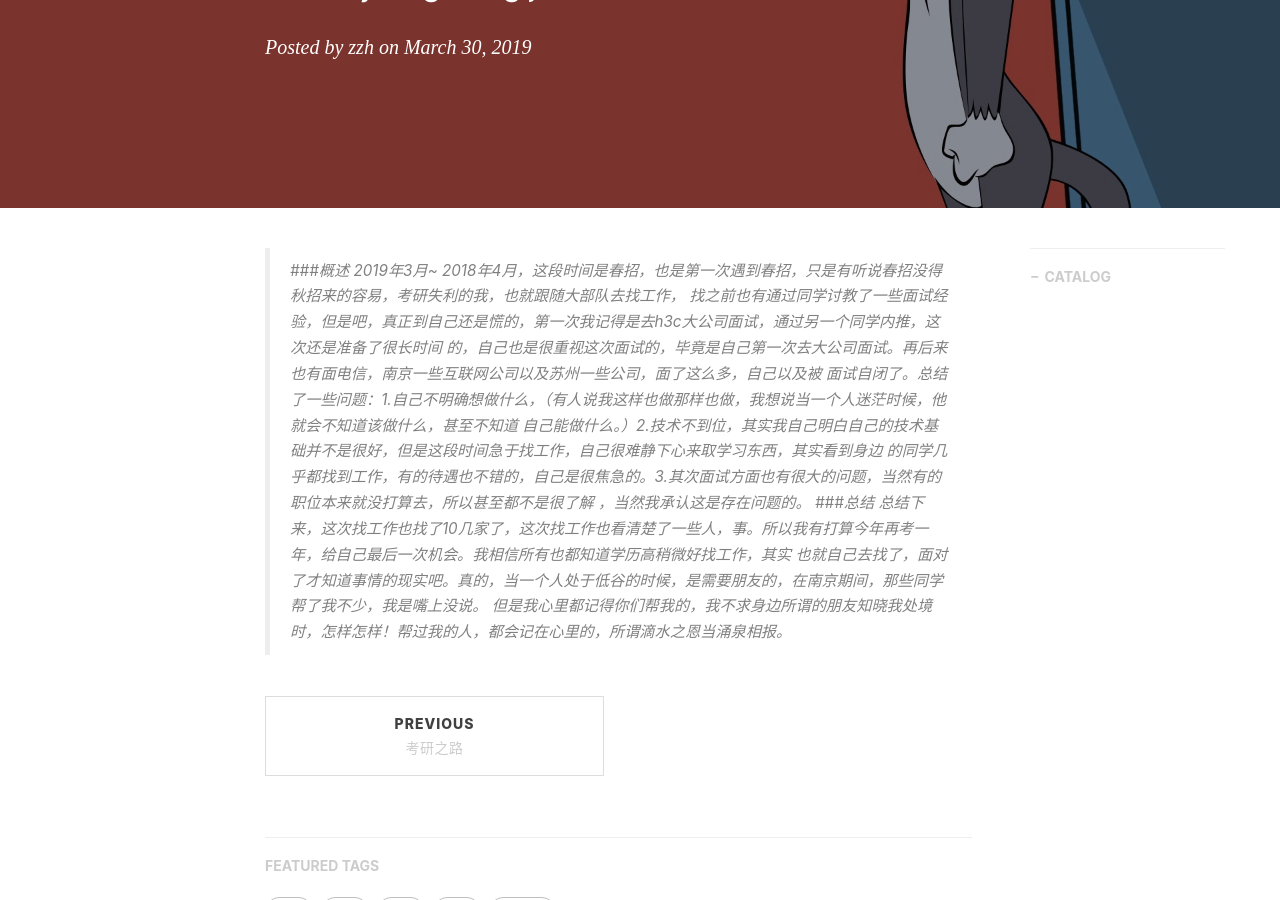
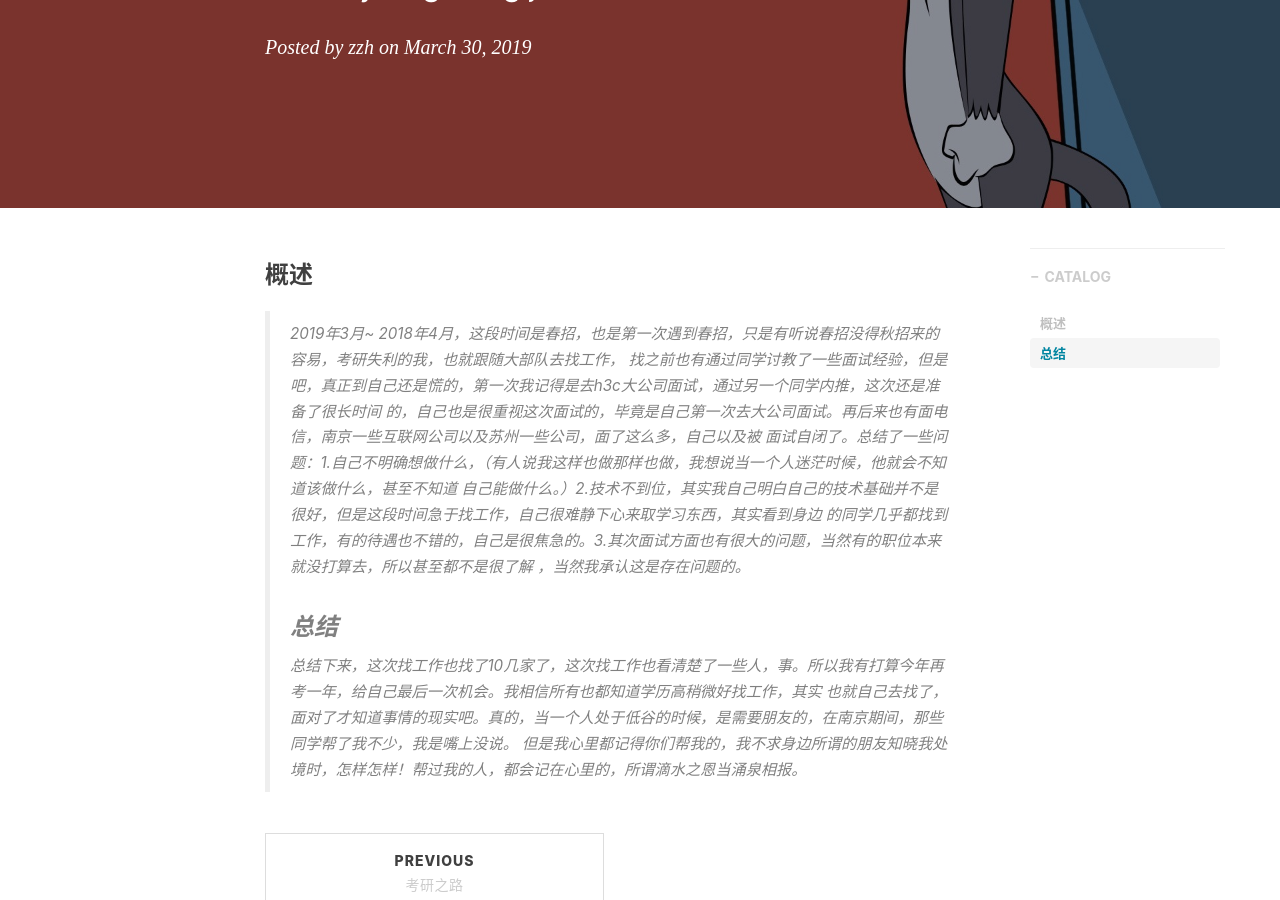
Before and after one commit to zzh9527/zzh9527.github.io, a Jekyll site: the page built from _posts/2019-03-30-the way of getting job.md, in a window 1280 px wide and 900 px high, scrolled down 315 px. Built offline with Jekyll 4.4.1, drawn with Linux system fonts in a browser that asks for light colours; nearby versions of some CDN libraries; comment, search, counter and statistics services are not loaded.

Commit message:
Update 2019-03-30-the way of getting job.md

```diff
--- a/_posts/2019-03-30-the way of getting job.md
+++ b/_posts/2019-03-30-the way of getting job.md
@@ -11,15 +11,15 @@ tags:
   - 生活
 ---
 
-> ###概述
-2019年3月~ 2018年4月，这段时间是春招，也是第一次遇到春招，只是有听说春招没得秋招来的容易，考研失利的我，也就跟随大部队去找工作，
+### 概述
+> 2019年3月~ 2018年4月，这段时间是春招，也是第一次遇到春招，只是有听说春招没得秋招来的容易，考研失利的我，也就跟随大部队去找工作，
 找之前也有通过同学讨教了一些面试经验，但是吧，真正到自己还是慌的，第一次我记得是去h3c大公司面试，通过另一个同学内推，这次还是准备了很长时间
 的，自己也是很重视这次面试的，毕竟是自己第一次去大公司面试。再后来也有面电信，南京一些互联网公司以及苏州一些公司，面了这么多，自己以及被
 面试自闭了。总结了一些问题：1.自己不明确想做什么，（有人说我这样也做那样也做，我想说当一个人迷茫时候，他就会不知道该做什么，甚至不知道
 自己能做什么。）2.技术不到位，其实我自己明白自己的技术基础并不是很好，但是这段时间急于找工作，自己很难静下心来取学习东西，其实看到身边
 的同学几乎都找到工作，有的待遇也不错的，自己是很焦急的。3.其次面试方面也有很大的问题，当然有的职位本来就没打算去，所以甚至都不是很了解
 ，当然我承认这是存在问题的。
-  ###总结
+### 总结
 > 总结下来，这次找工作也找了10几家了，这次找工作也看清楚了一些人，事。所以我有打算今年再考一年，给自己最后一次机会。我相信所有也都知道学历高稍微好找工作，其实
 也就自己去找了，面对了才知道事情的现实吧。真的，当一个人处于低谷的时候，是需要朋友的，在南京期间，那些同学帮了我不少，我是嘴上没说。
 但是我心里都记得你们帮我的，我不求身边所谓的朋友知晓我处境时，怎样怎样！帮过我的人，都会记在心里的，所谓滴水之恩当涌泉相报。
```
